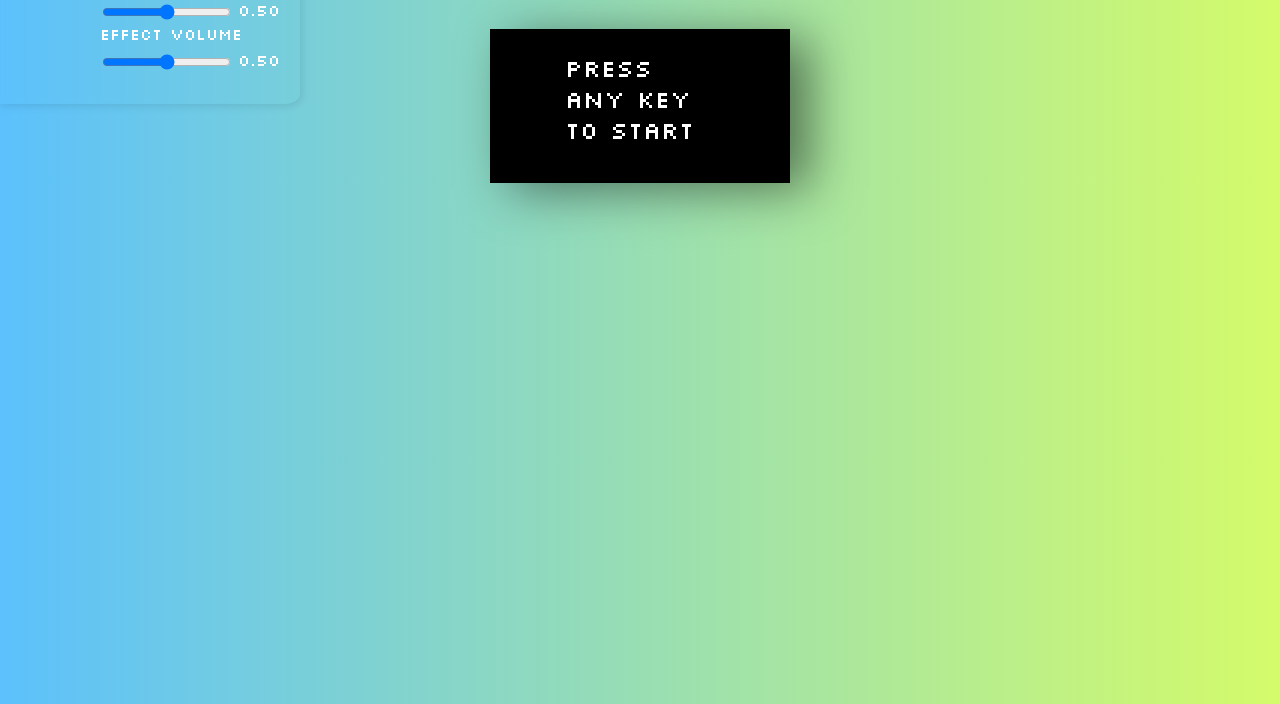
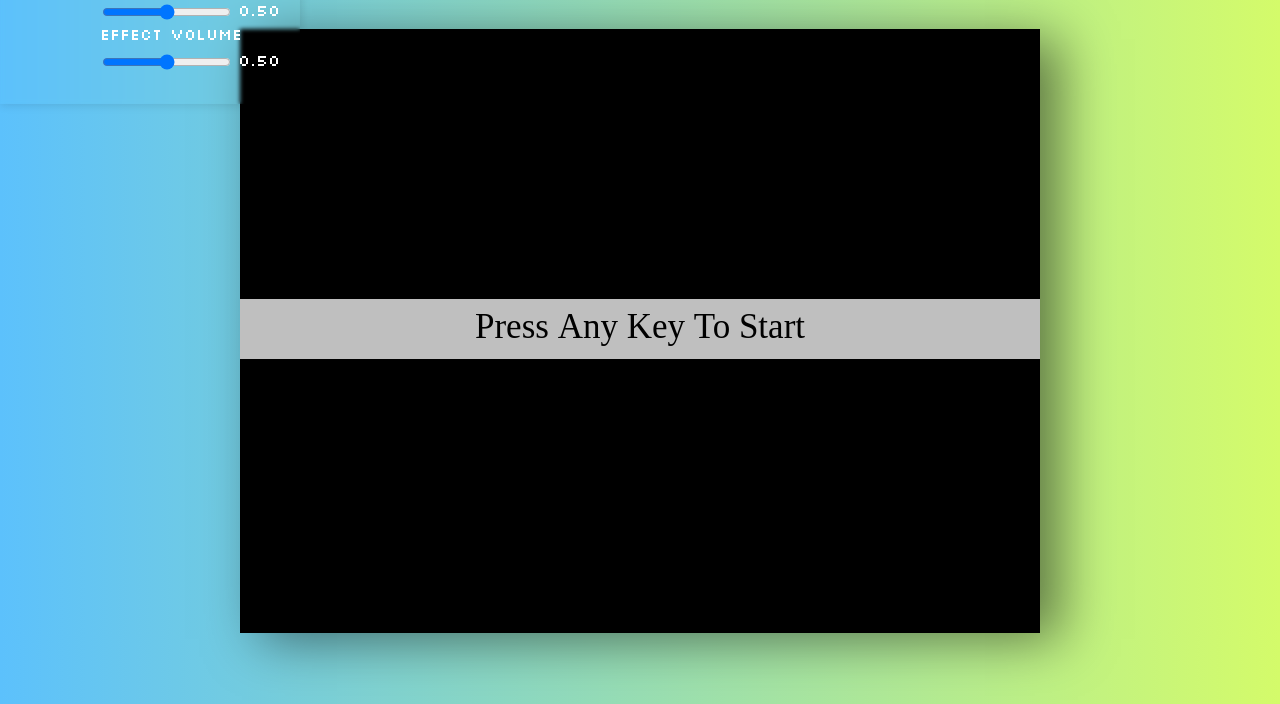
Before and after one commit to najmiafiq/TeamF, a website: page Front-End/index.html in a window 1280 px wide. Shown: the part 96-800 px from the top of the page. Drawn offline with Linux system fonts and the light colour scheme.

Commit message:
calling trial-index.js instead of index.js

```diff
--- a/Front-End/index.html
+++ b/Front-End/index.html
@@ -37,7 +37,7 @@
         <div class="stars"></div>
         <div class="twinkling"></div>
         <!-- start game text -->
-        <div class="start-game" id="start-game">Press Any Key To Start</div>
+        <div class="start-game" id="start-game"></div>
         <!-- game score -->
         <p class ="game-score" id="game-score-visible"><span>Score:</span> <span id="game-score">0</span></p>
 
@@ -52,8 +52,8 @@
             </div>
         </div>
 
-        <canvas></canvas>
+        <canvas width="800", height="600"></canvas>
     </div>
-    <script src="/Back-End/index.js" type="module"></script>
+    <script src="/Back-End/trial-index.js" type="module"></script>
 </body>
 </html>
```
